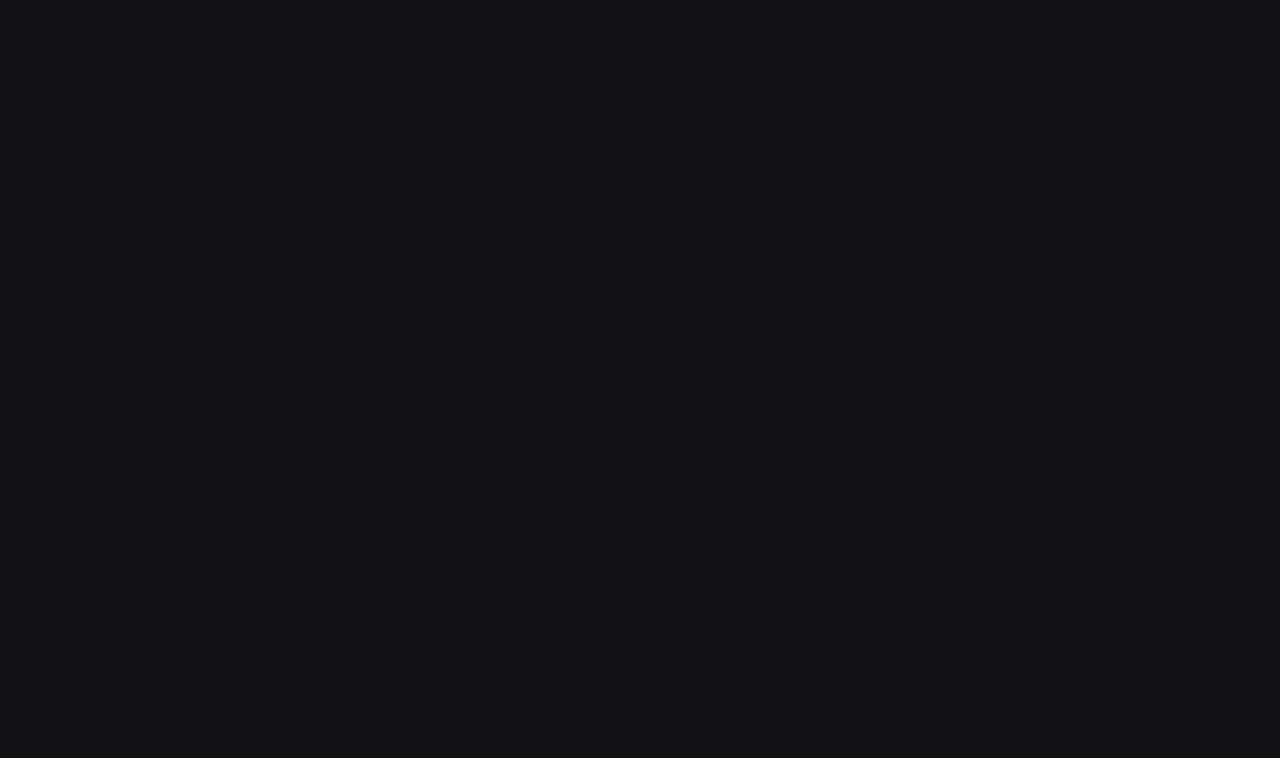
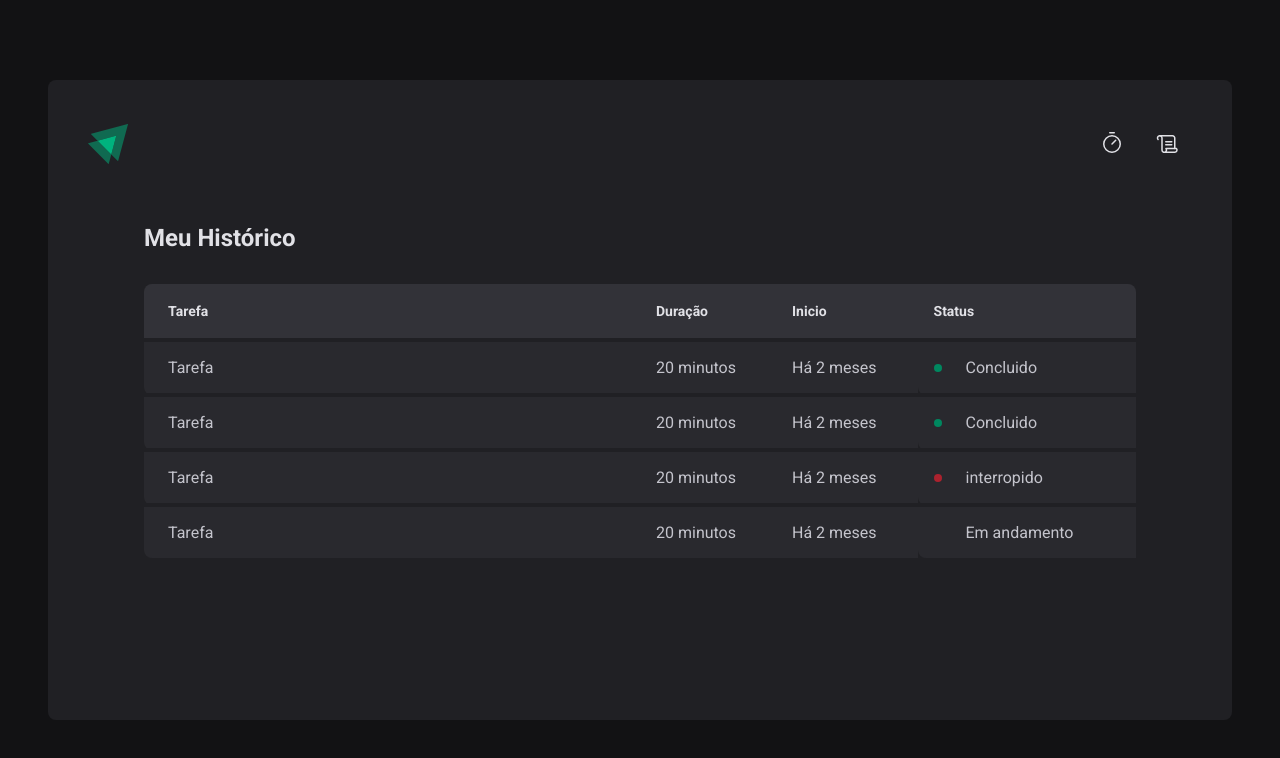
Before and after one commit to iKaueMatos/promodoro-ignite, a React (Vite) app: page /history in a window 1280 px wide. Before the commit this address had no page. Shown: the top 758 px of the page. Built offline with nearby package versions, Linux system fonts and the light colour scheme.

Commit message:
Atualização fazendo a tabela de history

```diff
--- a/src/Router.tsx
+++ b/src/Router.tsx
@@ -1,6 +1,7 @@
 import {Routes, Route} from 'react-router-dom';
 import { DefaultLayout } from './layouts/DefaultLayout';
 import { Home } from './pages/Home';
+import { History } from './pages/History';
 
 
 export function Router() {
@@ -11,6 +12,7 @@
              our default layout */}
             <Route path="/" element={<DefaultLayout/>}>
                 <Route path="/" element={<Home/>}/>
+                <Route path="/history" element={<History/>}/>
             </Route>
         </Routes>
     );
--- /dev/null
+++ b/src/pages/History/index.tsx
@@ -0,0 +1,56 @@
+import { HistoryContainer,HistoryList, Status } from "./styles";
+
+export function History() {
+    return (
+        <HistoryContainer>
+           <h1>Meu Histórico</h1>
+
+           <HistoryList>
+                <table>
+                    <thead>
+                        <tr>
+                           <th>Tarefa</th>
+                           <th>Duração</th>
+                           <th>Inicio</th>
+                           <th>Status</th>
+                        </tr>
+                    </thead>
+                    <tbody>
+                        <tr>
+                            <td>Tarefa</td>
+                            <td>20 minutos</td>
+                            <td>Há 2 meses</td>
+                            <td>
+                                <Status statusColor="green">Concluido</Status>
+                            </td>
+                        </tr>
+                        <tr>
+                            <td>Tarefa</td>
+                            <td>20 minutos</td>
+                            <td>Há 2 meses</td>
+                            <td>
+                                <Status statusColor="green">Concluido</Status>
+                            </td>
+                        </tr>
+                        <tr>
+                            <td>Tarefa</td>
+                            <td>20 minutos</td>
+                            <td>Há 2 meses</td>
+                            <td>
+                                <Status statusColor="red">interropido</Status>
+                            </td>
+                        </tr>
+                        <tr>
+                            <td>Tarefa</td>
+                            <td>20 minutos</td>
+                            <td>Há 2 meses</td>
+                           <td>
+                                <Status statusColor="yellow">Em andamento</Status>
+                           </td>
+                        </tr>
+                    </tbody>
+                </table>
+           </HistoryList>
+        </HistoryContainer>
+    )
+}
--- /dev/null
+++ b/src/pages/History/styles.ts
@@ -0,0 +1,95 @@
+import { styled } from "styled-components";
+
+export const HistoryContainer = styled.main `
+
+    flex:1;
+    padding:3.5rem;
+    flex-direction: column;
+
+    h1 {
+        font-size:1.5rem;
+        color: ${(props) => props.theme['gray-100']};
+    }
+
+
+`;
+
+
+export const HistoryList = styled.div `
+
+    flex:1;
+    overflow: auto;
+    margin-top:2rem;
+
+    table {
+        width: 100%;
+        border-collapse: collapse;
+        min-width: 600px;
+    }
+
+    th {
+        background-color: ${(props) => props.theme['gray-600']};
+        padding: 1rem;
+        text-align: left;
+        color: ${(props) => props.theme['gray-100']};
+        font-size: 0.875rem;
+        line-height: 1.6;
+
+        &:first-child {
+            border-top-left-radius: 8px;
+            padding-left:1.5rem;
+        }
+
+        &:last-child {
+            border-top-right-radius: 8px;
+            padding-right:1.5rem;
+        }
+    }
+
+
+    td {
+        background-color: ${(props) => props.theme['gray-700']};
+        border-top: 4px solid ${(props) => props.theme['gray-800']};
+        padding:1rem;
+        font-size:1.6;
+
+        &:first-child {
+            width: 50%;
+            padding-left:1.5rem;
+            border-bottom-left-radius: 8px;
+        }
+
+        &:last-child {
+            border-bottom-left-radius: 8px;
+            padding-right:1.5rem;
+        }
+    }
+
+`;
+
+const STATUS_COLORS = {
+    yellow: 'yellow=500',
+    red:'red-500',
+    green:'green-500'
+} as const
+
+interface StatusProps {
+    statusColor: keyof typeof STATUS_COLORS;
+}
+
+
+export const Status = styled.span<StatusProps>`
+
+    display: flex;
+    align-items: center;
+    gap: 1.5rem;
+
+    &::before {
+        content: '';
+        width: 0.5rem;
+        height: 0.5rem;
+        border-radius: 999px;
+        background:${(props) => props.theme[STATUS_COLORS[props.statusColor]]};
+    }
+
+`;
```
